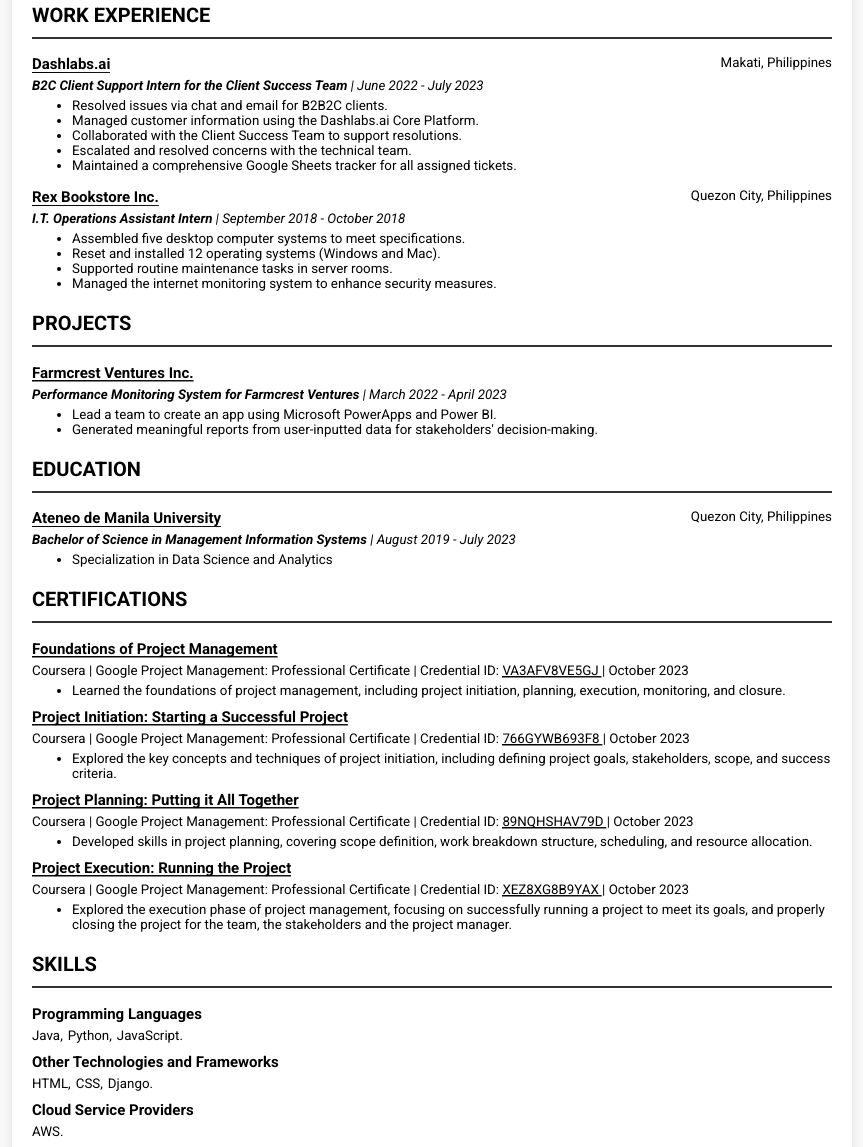
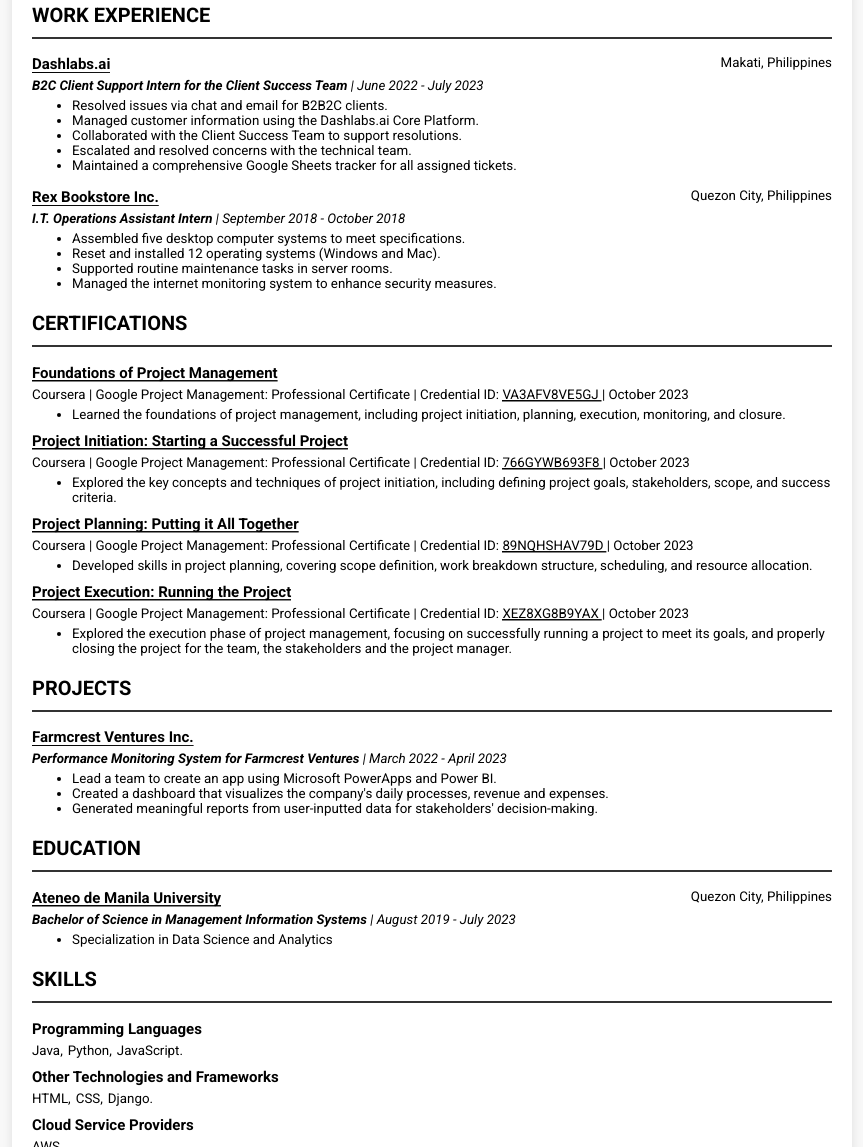
Before and after one commit to AMNaldo/amnaldo.github.io, a plain HTML site: page index.html in a window 1280 px wide. Shown: the part 281-1428 px from the top of the page, without its empty margins (208-1071 px from the left). Drawn offline with Linux system fonts and the light colour scheme.

Commit message:
Rearranged Layout of CV

```diff
--- a/index.html
+++ b/index.html
@@ -142,9 +142,7 @@
         </div>
         <!-- Rex Bookstore Inc. -->
         <div class="job">
-          <div class="location">
-            Quezon City, Philippines
-          </div>
+          <div class="location">Quezon City, Philippines</div>
           <h3>
             <a
               href="https://www.linkedin.com/company/rex-book-store-inc/"
@@ -172,60 +170,6 @@
           </ul>
         </div>
       </section>
-      <!-- Projects Section -->
-      <section class="projects no-break">
-        <h2 id="projects">Projects</h2>
-        <div class="project">
-          <h3>
-            <a
-              href="https://www.facebook.com/people/Farmcrest-Ventures-Inc/100070728464354/"
-              target="_blank"
-              class="external-link"
-              rel="noopener noreferrer"
-            >
-              Farmcrest Ventures Inc.
-            </a>
-          </h3>
-          <h4>
-            Performance Monitoring System for Farmcrest Ventures
-            <span class="duration">| March 2022 - April 2023</span>
-          </h4>
-          <ul>
-            <li>
-              Lead a team to create an app using Microsoft PowerApps and Power
-              BI.
-            </li>
-            <li>
-              Generated meaningful reports from user-inputted data for
-              stakeholders' decision-making.
-            </li>
-          </ul>
-        </div>
-      </section>
-
-      <section class="education no-break">
-        <h2 id="education">Education</h2>
-        <div class="school">
-          <div class="location">Quezon City, Philippines</div>
-          <h3>
-            <a
-              href="https://www.ateneo.edu/"
-              target="_blank"
-              class="external-link"
-              rel="noopener noreferrer"
-            >
-              Ateneo de Manila University
-            </a>
-          </h3>
-          <h4>
-            Bachelor of Science in Management Information Systems
-            <span class="duration">| August 2019 - July 2023</span>
-          </h4>
-          <ul>
-            <li>Specialization in Data Science and Analytics</li>
-          </ul>
-        </div>
-      </section>
 
       <!-- Certifications Section-->
       <section class="certifications no-break">
@@ -242,8 +186,8 @@
             </a>
           </h3>
           <h4>
-            Coursera | Google Project Management: Professional Certificate | Credential
-            ID:
+            Coursera | Google Project Management: Professional Certificate |
+            Credential ID:
             <a
               href="https://www.coursera.org/account/accomplishments/certificate/VA3AFV8VE5GJ"
               target="_blank"
@@ -271,8 +215,8 @@
             </a>
           </h3>
           <h4>
-            Coursera | Google Project Management: Professional Certificate | Credential
-            ID:
+            Coursera | Google Project Management: Professional Certificate |
+            Credential ID:
             <a
               href="https://www.coursera.org/account/accomplishments/certificate/766GYWB693F8"
               target="_blank"
@@ -301,8 +245,8 @@
             </a>
           </h3>
           <h4>
-            Coursera | Google Project Management: Professional Certificate | Credential
-            ID:
+            Coursera | Google Project Management: Professional Certificate |
+            Credential ID:
             <a
               href="https://www.coursera.org/account/accomplishments/certificate/89NQHSHAV79D"
               target="_blank"
@@ -330,7 +274,8 @@
             </a>
           </h3>
           <h4>
-            Coursera | Google Project Management: Professional Certificate | Credential ID:
+            Coursera | Google Project Management: Professional Certificate |
+            Credential ID:
             <a
               href="https://www.coursera.org/account/accomplishments/certificate/XEZ8XG8B9YAX"
               target="_blank"
@@ -343,11 +288,71 @@
           </h4>
           <ul>
             <li>
-                Explored the execution phase of project management,
-                focusing on successfully running a project to meet its goals,
-                and properly closing the project for the team, the stakeholders
-                and the project manager.
+              Explored the execution phase of project management, focusing on
+              successfully running a project to meet its goals, and properly
+              closing the project for the team, the stakeholders and the project
+              manager.
             </li>
+          </ul>
+        </div>
+      </section>
+
+      <!-- Projects Section -->
+      <section class="projects no-break">
+        <h2 id="projects">Projects</h2>
+        <div class="project">
+          <h3>
+            <a
+              href="https://www.facebook.com/people/Farmcrest-Ventures-Inc/100070728464354/"
+              target="_blank"
+              class="external-link"
+              rel="noopener noreferrer"
+            >
+              Farmcrest Ventures Inc.
+            </a>
+          </h3>
+          <h4>
+            Performance Monitoring System for Farmcrest Ventures
+            <span class="duration">| March 2022 - April 2023</span>
+          </h4>
+          <ul>
+            <li>
+              Lead a team to create an app using Microsoft PowerApps and Power
+              BI.
+            </li>
+            <li>
+              Created a dashboard that visualizes the company's daily processes,
+              revenue and expenses.
+            </li>
+            <li>
+              Generated meaningful reports from user-inputted data for
+              stakeholders' decision-making.
+            </li>
+          </ul>
+        </div>
+      </section>
+
+      <!-- Education Section-->
+      <section class="education no-break">
+        <h2 id="education">Education</h2>
+        <div class="school">
+          <div class="location">Quezon City, Philippines</div>
+          <h3>
+            <a
+              href="https://www.ateneo.edu/"
+              target="_blank"
+              class="external-link"
+              rel="noopener noreferrer"
+            >
+              Ateneo de Manila University
+            </a>
+          </h3>
+          <h4>
+            Bachelor of Science in Management Information Systems
+            <span class="duration">| August 2019 - July 2023</span>
+          </h4>
+          <ul>
+            <li>Specialization in Data Science and Analytics</li>
           </ul>
         </div>
       </section>
```
Lines whose indentation alone changed are shown as unchanged.
